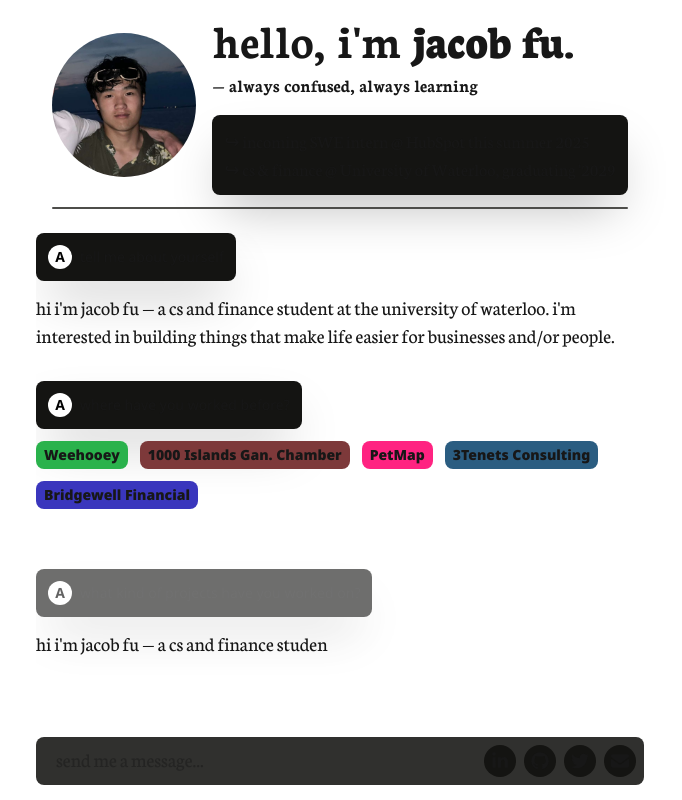
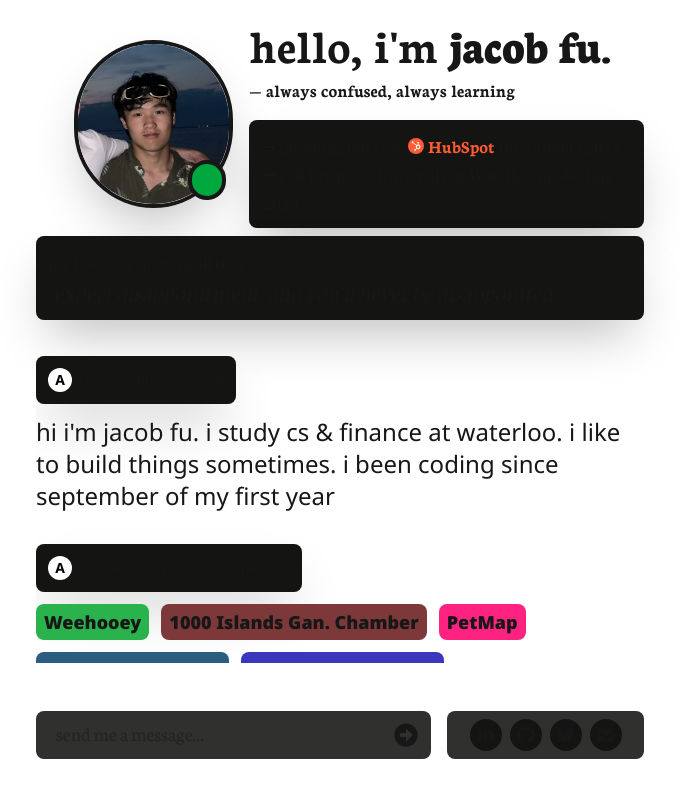
Before and after one commit to FuJacob/jacob, a Next.js app in the folder frontend/: page / in a window 1280 px wide. Shown: the whole page, without its empty margins (300-982 px from the left). Built offline with nearby package versions, Linux system fonts and the light colour scheme.

Commit message:
worked on ui

```diff
--- a/frontend/src/app/components/Chatbox.tsx
+++ b/frontend/src/app/components/Chatbox.tsx
@@ -24,7 +24,7 @@
   }, [messages]);
 
   return (
-    <div className="flex flex-col justify-left items-start w-full h-3/5 gap-12 mb-12">
+    <div className="flex flex-col justify-left items-start w-full h-2/5 gap-12 mb-12 text-2xl font-sans">
       <div className="overflow-y-auto space-y-8">
         {/* ===== INTRODUCTION SECTION ===== */}
         <div className="flex flex-col gap-3">
@@ -42,7 +42,7 @@
                 onInit={(typewriter) => {
                   typewriter
                     .typeString(
-                      `hi i'm jacob fu — a cs and finance student at the university of waterloo. i'm interested in building things that make life easier for businesses and/or people.`
+                      `hi i'm jacob fu. i study cs & finance at waterloo. i like to build things sometimes. i been coding since september of my first year`
                     )
                     .start()
                     .callFunction(() => {
@@ -89,7 +89,7 @@
                     cursor: "",
                   }}
                 /> */}
-                <div className="flex flex-wrap gap-3 font-sans font-black text-sm">
+                <div className="flex flex-wrap gap-3 font-sans font-black text-lg">
                   <div className="group bg-[#2AB24C] text-center px-2 py-1 rounded-lg">
                     <span className="group-hover:hidden">Weehooey</span>
                     <span className="hidden group-hover:block italic font-bold">
@@ -166,7 +166,7 @@
                   onInit={(typewriter) => {
                     typewriter
                       .typeString(
-                        `hi i'm jacob fu — a cs and finance student at the university of waterloo. i'm interested in building things that make life easier for businesses and people.`
+                        "made a couple of hackathon winning projects like rbveal. also worked on x. check out my github for more."
                       )
                       .start()
                       .callFunction(() => {
@@ -202,7 +202,7 @@
                     typewriter
 
                       .typeString(
-                        "outside of studying and working i really like playing volleyball, badminton, and some ping-pong here and there (yeah ik im so unique). i also like losing lots of money trading tech stocks and going to hackathons!"
+                        "i love playing volleyball, badminton, and ping-pong (im so unique). also love losing money in stock market too."
                       )
                       .start()
                       .callFunction(() => {
@@ -266,6 +266,41 @@
             )}
           </div>
         )}
+
+        {/* ===== PERSONAL INTERESTS SECTION ===== */}
+        {currSection >= 5 && (
+          <div className="flex flex-col gap-3">
+            <motion.div
+              initial={{ opacity: 0 }}
+              animate={{ opacity: 1 }}
+              transition={{ duration: 0.5, delay: 0.5 }}
+              onAnimationComplete={() => setShowResponse(showResponse + 1)}
+            >
+              <Question question="i wanna talk to you to rn though" />
+            </motion.div>
+          </div>
+        )}
+
+        {showResponse >= 6 && (
+          <div className="hover:shadow-2xl hover:p-4 hover:bg-dark rounded-2xl transition-all duration-300 ease-in-out">
+            <Typewriter
+              onInit={(typewriter) => {
+                typewriter
+
+                  .typeString("sure. just send me a message below then 👇🏼")
+                  .start()
+                  .callFunction(() => {
+                    setCurrSection(currSection + 1);
+                  });
+              }}
+              options={{
+                delay: 10,
+                cursor: "",
+              }}
+            />
+          </div>
+        )}
+
         {messages &&
           messages.map(
             (
--- a/frontend/src/app/components/Head.tsx
+++ b/frontend/src/app/components/Head.tsx
@@ -3,13 +3,16 @@
 const Head = () => {
   return (
     <div className="text-lg flex flex-col justify-end mb-6 h-2/5">
-      <div className="flex justify-center items-center gap-4">
-        <img
-          src="avatar4.jpg"
-          alt="profile picture of jacob"
-          className="w-36 h-36 rounded-full object-cover"
-        />
-        <div className="flex flex-col">
+      <div className="flex justify-between items-center gap-4">
+        <div className="flex justify-center items-center w-1/3">
+          <div className="relative z-50 left-38 top-14 w-10 h-10 bg-green-600 rounded-full border-4" />
+          <img
+            src="avatar4.jpg"
+            alt="profile picture of jacob"
+            className="w-42 h-42 rounded-full border-4 shadow-2xl object-cover"
+          />
+        </div>
+        <div className="flex flex-col w-2/3">
           <h1 className="text-5xl font-semibold mb-2">
             hello, i'm <span className="font-black">jacob fu</span>.
           </h1>
@@ -17,8 +20,15 @@
             &mdash; always confused, always learning
           </h2>
           <div className="bg-dark p-3 rounded-lg shadow-2xl">
-            <h2 className="">
-              ↪ incoming SWE intern @ HubSpot this summer 2025
+            <h2 className="flex items-center gap-1">
+              ↪ incoming intern @{" "}
+              <img
+                src="hubspot.png"
+                className="w-4 h-4 rounded-lg"
+                alt="hubspot"
+              />
+              <span className="text-hubspot font-bold">HubSpot</span> this
+              summer 2025
             </h2>{" "}
             <h2 className="">
               ↪ cs & finance @ University of Waterloo, graduating '2029
@@ -26,6 +36,16 @@
           </div>
         </div>
       </div>{" "}
+      <div className="flex flex-col">
+        <h1 className="text-5xl font-semibold mb-2"></h1>
+        <div className="bg-dark p-3 rounded-lg shadow-2xl">
+          <h2 className="">my favourite quote of all time: </h2>
+
+          <h2 className="text-2xl italic">
+            "expect disappointment, and you'll never be disappointed."
+          </h2>
+        </div>
+      </div>
       <div className="mt-3 w-full bg-secondary h-0.5 rounded-full" />
     </div>
   );
--- a/frontend/src/app/components/Messagebar.tsx
+++ b/frontend/src/app/components/Messagebar.tsx
@@ -7,8 +7,7 @@
   FaGithubAlt,
   FaLinkedinIn,
   FaEnvelopeOpen,
-  FaArrowCircleUp,
-  FaArrowUp,
+  FaArrowAltCircleRight,
 } from "react-icons/fa";
 
 import { useState } from "react";
@@ -39,26 +38,28 @@
     setCurrMsg("");
   };
   return (
-    <div className=" w-full">
+    <div className="flex w-full gap-4 mb-4">
       <form
-        className="flex justify-between items-center bg-accent rounded-lg p-2 w-full h-12"
+        className="flex justify-between items-center bg-accent rounded-lg p-1 w-4/5 h-12"
         onSubmit={handleSubmit}
           >
-        <div className="flex items-center px-3 w-full rounded-lg">
+        <div className="flex items-center w-full rounded-lg">
           <input
             value={currMsg}
-            className="focus:outline-none w-full mb-1"
+            className="px-4 focus:outline-none w-full mb-1"
             type="text"
             placeholder="send me a message..."
             onChange={(e) => setCurrMsg(e.target.value)}
           />
-          {/* <button className="flex justify-center items-center bg-hubspot w-8 h-8 rounded-lg">
-            <FaArrowUp className="text-sm" />
-          </button> */}
+          <button className="flex justify-center items-center w-12 h-12">
+            <FaArrowAltCircleRight className="text-2xl" />
+          </button>
+
         </div>
-        <div className="flex justify-center items-center w-1/3 gap-2">
+      </form>
+      <div className="flex justify-center items-center w-1/3 gap-2 bg-accent rounded-lg w-2/5 h-12">
         <a
-            className="flex justify-center items-center bg-dark font-bold w-8 h-8 font-sans rounded-full"
+          className="flex justify-center items-center bg-dark font-bold w-8 h-8 font-sans rounded-full hover:bg-hubspot hover:scale-110 hover:duration-300"
           href="https://www.linkedin.com/in/fujacob/"
           target="_blank"
         >
@@ -66,7 +67,7 @@
         </a>
 
         <a
-            className="flex justify-center items-center font-bold bg-dark w-8 h-8 font-sans rounded-full"
+          className="flex justify-center items-center font-bold bg-dark w-8 h-8 font-sans rounded-full hover:bg-hubspot hover:scale-110 hover:duration-300"
           href="https://www.linkedin.com/in/fujacob/"
           target="_blank"
         >
@@ -74,7 +75,7 @@
         </a>
 
         <a
-            className="flex justify-center items-center font-bold bg-dark w-8 h-8 font-sans rounded-full"
+          className="flex justify-center items-center font-bold bg-dark w-8 h-8 font-sans rounded-full hover:bg-hubspot hover:scale-110 hover:duration-300"
           href="https://www.linkedin.com/in/fujacob/"
           target="_blank"
         >
@@ -82,14 +83,13 @@
         </a>
 
         <a
-            className="flex justify-center items-center font-bold bg-dark w-8 h-8 font-sans rounded-full"
+          className="flex justify-center items-center font-bold bg-dark w-8 h-8 font-sans rounded-full hover:bg-hubspot hover:scale-110 hover:duration-300"
           href="https://www.linkedin.com/in/fujacob/"
           target="_blank"
         >
           <FaEnvelope className="text-lg" />
         </a>
       </div>
-      </form>
     </div>
   );
 };
```
Also changed, not shown: frontend/public/hubspot.png (added). Lines whose indentation alone changed are shown as unchanged.
